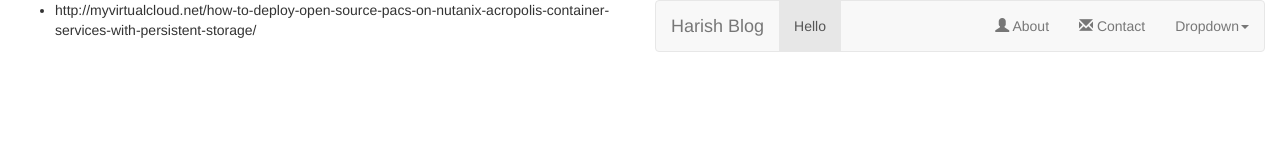
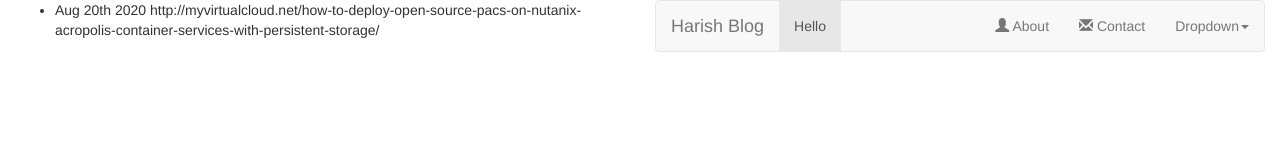
Before and after one commit to vharish85/vharish85.github.io, a plain HTML site: page index.html in a window 1280 px wide. Drawn offline with nearby package versions, Linux system fonts and the light colour scheme.

Commit message:
Update html for session

```diff
--- a/index.html
+++ b/index.html
@@ -13,6 +13,7 @@
 <div class="col-md-6">
 <ul>
 <li>
+	Aug 20th 2020
 http://myvirtualcloud.net/how-to-deploy-open-source-pacs-on-nutanix-acropolis-container-services-with-persistent-storage/
 </li>
 
```
